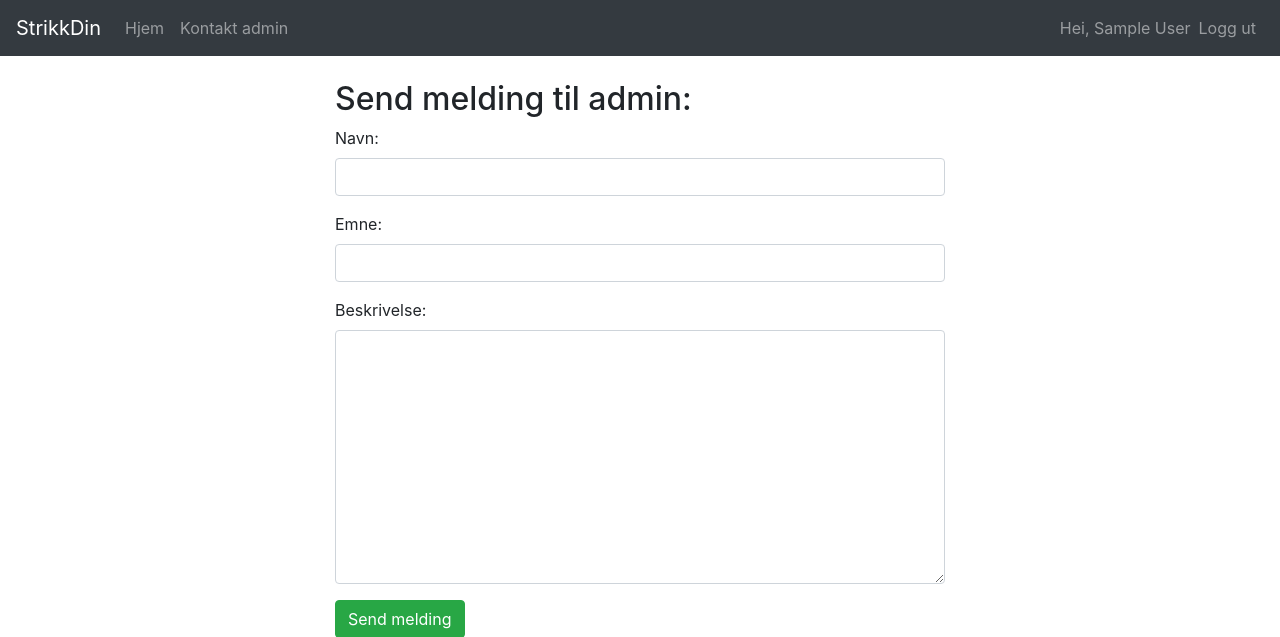
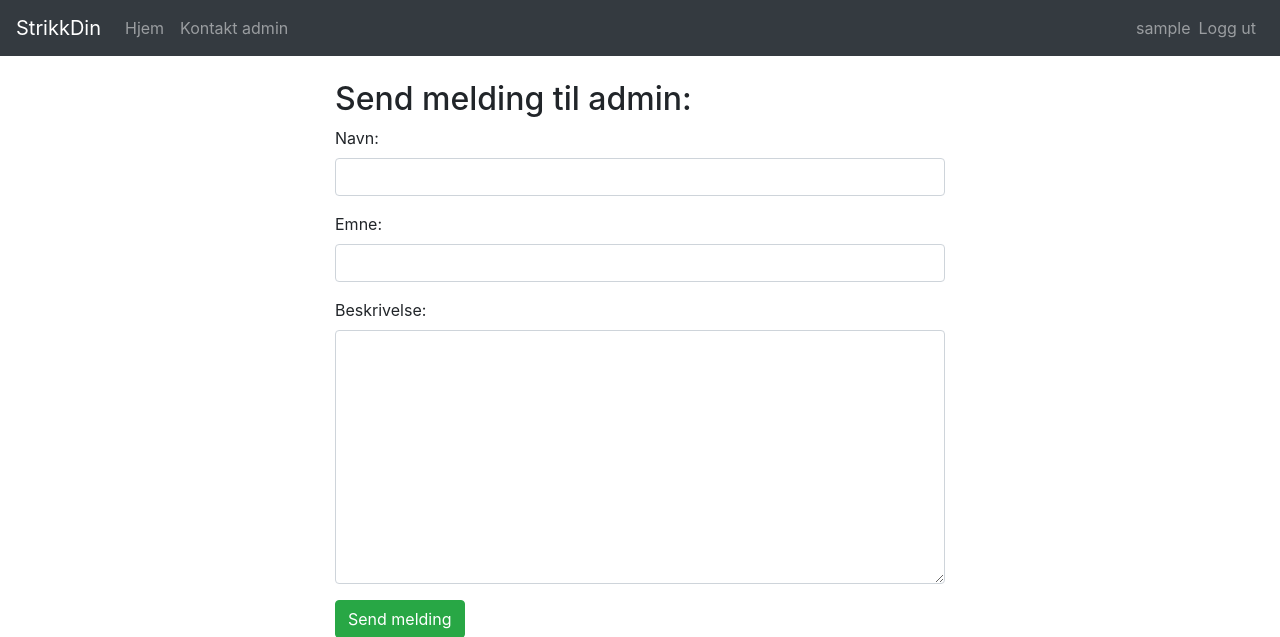
Before and after one commit to WilliamHLe/StrikkDin, a Django app: page /kontakt/ in a window 1280 px wide. Shown: the top 637 px of the page. Run offline with Django 3.2, Linux system fonts and the light colour scheme; the visitor is signed in with stand-in values (Sample User, id 1); some libraries are stand-ins or nearby versions; some web fonts are replaced.

Commit message:
Gjort om på layout av tekst

```diff
--- a/PU13/templates/base.html
+++ b/PU13/templates/base.html
@@ -21,10 +21,9 @@
               <a class="nav-item nav-link" href="{%  url 'messages1:kontakt' %}">Kontakt admin</a>
             </div>
               {% if user.is_authenticated %}
-
                   <div class="navbar-nav ml-auto">
                   <span class="navbar-text">
-                      Hei, {{ user.name }}
+                       {{ user.username }}
                     </span>
               <a class="nav-item nav-link" href="{%  url 'logout' %}">Logg ut</a>
             </div>
```
